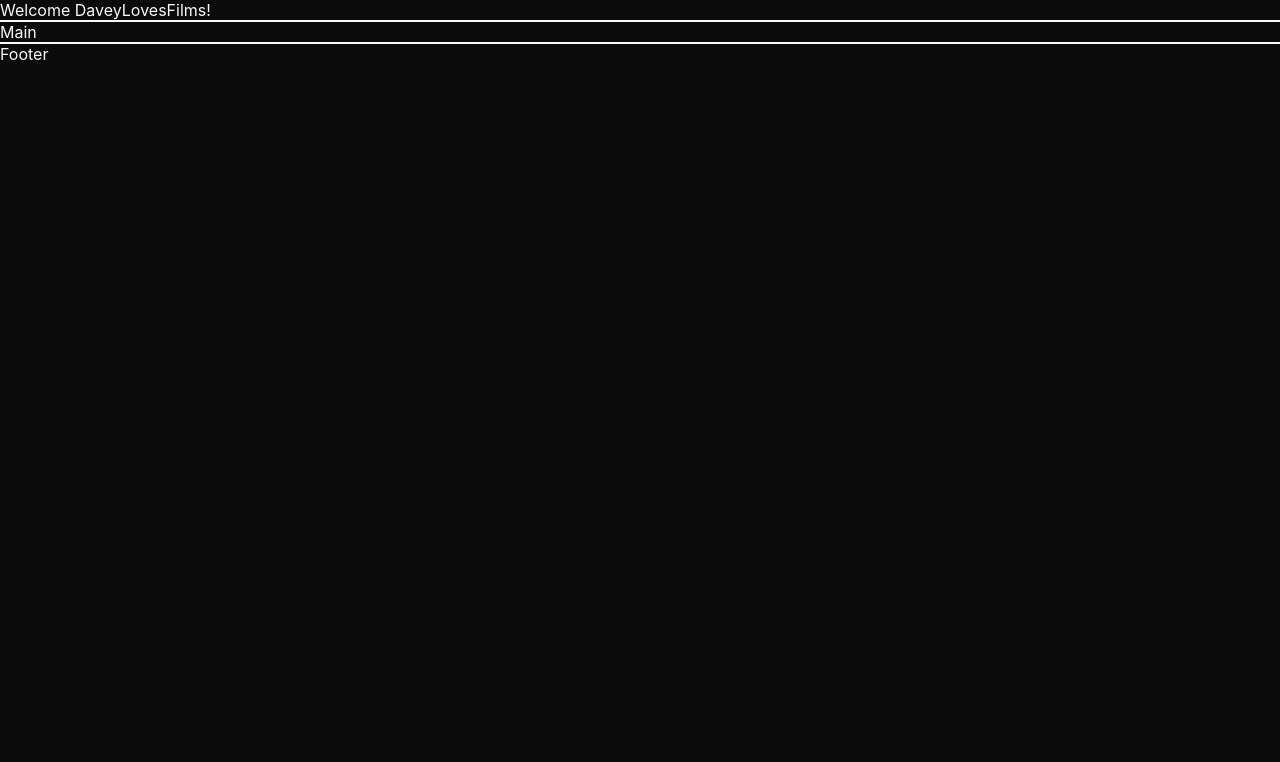
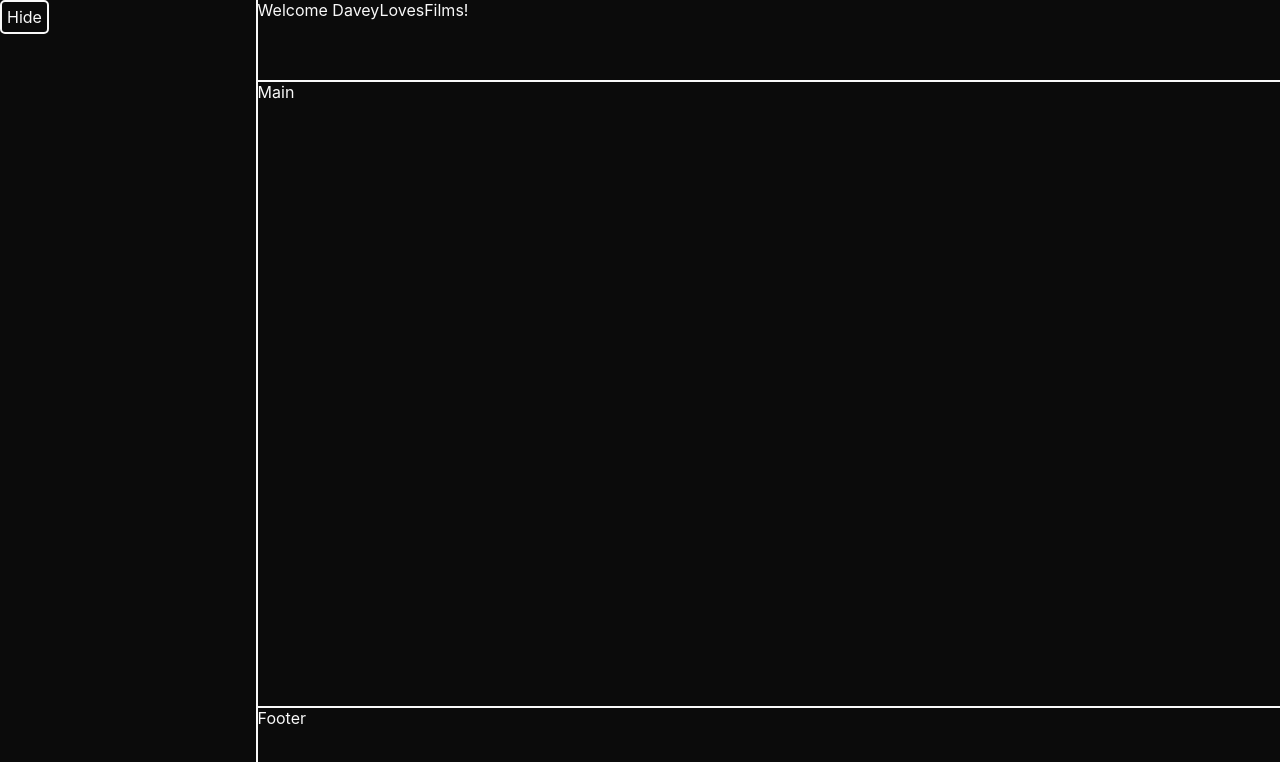
Before and after one commit to dstock3/movie-marathon, a React (Create React App) app: page / in a window 1280 px wide. Shown: the top 762 px of the page. Built offline with nearby package versions, Linux system fonts and the light colour scheme.

Commit message:
Added a button to the sidebar to toggle visibility.

```diff
--- a/src/App.css
+++ b/src/App.css
@@ -1,5 +1,17 @@
-.main {
+.App {
   height: 100vh;
   width: 100vw;
+  display: flex;
+}
 
+header {
+  height: 10vh;
 }
+
+main {
+  height: 78vh
+}
+
+footer {
+  height: 10vh;
+}
--- a/src/App.tsx
+++ b/src/App.tsx
@@ -6,10 +6,13 @@ import Header from './components/Header';
 import Main from './components/Main';
 import Footer from './components/Footer';
 import dummyData from './dummyData.json'
+import Sidebar from './components/Sidebar';
 
 const App = () => {
   const theme = useContext(ThemeContext)
   const [user, setUser] = useState(dummyData.users[0])
+  const [isExpanded, setIsExpanded] = useState(true)
+  const [primeStyle, setPrimeStyle] = useState({})
 
   /* setting light as the default theme for the time being */
   const [thisStyle, setThisStyle] = useState({
@@ -25,17 +28,26 @@ const App = () => {
     }
   }, [user])
 
+  useEffect(()=> {
+    if (isExpanded) {
+      setPrimeStyle({"width":"80vw"})
+    } else {
+      setPrimeStyle({"width":"100vw"})
+    }
+  }, [isExpanded])
+
   return (
     <div
-      className="main"
+      className="App"
       style={thisStyle}>
+        <Sidebar thisStyle={thisStyle} thisUser={user} isExpanded={isExpanded} setIsExpanded={setIsExpanded} />
+        <section className={`primary`} style={primeStyle}>
+          <Header thisStyle={thisStyle} thisUser={user} />
 
-      <Header thisStyle={thisStyle} thisUser={user} />
+          <Main thisStyle={thisStyle} thisUser={user} />
 
-      <Main thisStyle={thisStyle} thisUser={user} />
-
-      <Footer thisStyle={thisStyle} thisUser={user} />
-
+          <Footer thisStyle={thisStyle} thisUser={user} />
+        </section>
     </div>
   );
 }
--- a/src/components/Footer.tsx
+++ b/src/components/Footer.tsx
@@ -23,9 +23,7 @@ const Footer = (props: FooterProps) => {
         setFootStyle({...footStyle, ...darkTopBorder, ...props.thisStyle})
       } else if (props.thisUser.theme === "light") {
         setFootStyle({...footStyle, ...lightTopBorder, ...props.thisStyle})
-
       }
-
     }
 
   }, [props.thisUser, props.thisStyle])
--- a/src/components/Header.tsx
+++ b/src/components/Header.tsx
@@ -23,13 +23,8 @@ const Header = (props: HeaderProps) => {
         setHeadStyle({...headStyle, ...darkBottomBorder, ...props.thisStyle})
       } else if (props.thisUser.theme === "light") {
         setHeadStyle({...headStyle, ...lightBottomBorder, ...props.thisStyle})
-
       }
-
     }
-
-
-
   }, [props.thisUser, props.thisStyle])
 
   return (
--- /dev/null
+++ b/src/components/Sidebar.tsx
@@ -0,0 +1,58 @@
+import React, { useState, useEffect, useContext, Dispatch, SetStateAction } from 'react'
+import { ThemeContext } from '../components/context/ThemeContext'
+import '../style/sidebar.css'
+
+type SidebarProps = {
+    thisStyle: React.CSSProperties,
+    thisUser?: {
+      handle: string,
+      login: string,
+      theme: string,
+    },
+    isExpanded: boolean,
+    setIsExpanded: Dispatch<SetStateAction<boolean>>
+}
+
+const Sidebar = (props: SidebarProps) => {
+    const theme = useContext(ThemeContext)
+    const [sidebarStyle, setSidebarStyle] = useState({})
+    const [hideButton, setHideButton] = useState({})
+
+    useEffect(()=> {
+        let darkRightBorder = {"borderRight": theme.dark.border}
+        let lightRightBorder = {"borderRight": theme.light.border}
+
+        if (props.thisUser) {
+          if (props.thisUser.theme === "dark") {
+            setSidebarStyle({...sidebarStyle, ...darkRightBorder, ...props.thisStyle})
+            setHideButton({...props.thisStyle, ...{"border": theme.dark.border}})
+          } else if (props.thisUser.theme === "light") {
+            setSidebarStyle({...sidebarStyle, ...lightRightBorder, ...props.thisStyle})
+            setHideButton({...props.thisStyle, ...{"border": theme.light.border}})
+          }
+        }
+    }, [props.thisUser, props.thisStyle])
+
+    useEffect(()=> {
+        let expandedWidth ={"width":"20vw"}
+        let compressed = {"width":0, "visibility":"collapse"}
+
+        if (props.isExpanded) {
+            setSidebarStyle({...sidebarStyle, ...expandedWidth})
+        } else {
+            setSidebarStyle({...sidebarStyle, ...compressed})
+        }
+
+    }, [props.isExpanded])
+
+    return (
+        <section className="sidebar" style={sidebarStyle}>
+            <div className="hide-button" style={hideButton} onClick={() => props.setIsExpanded(!props.isExpanded)}>
+                Hide
+            </div>
+
+        </section>
+    )
+}
+
+export default Sidebar
--- /dev/null
+++ b/src/style/sidebar.css
@@ -0,0 +1,11 @@
+.sidebar {
+    display: flex;
+    flex-direction: column;
+}
+
+.hide-button {
+    border-radius: 5px;
+    width: fit-content;
+    padding: 5px;
+    cursor: pointer;
+}
```
